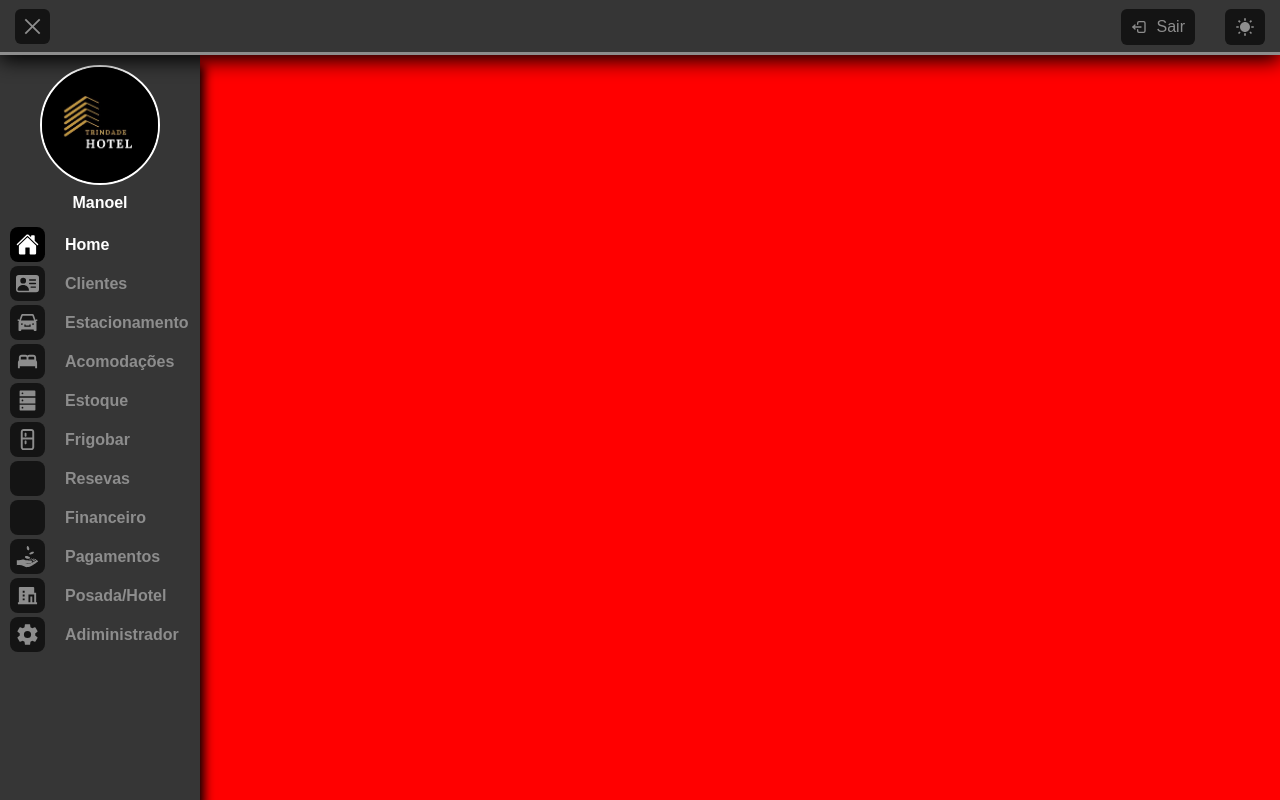
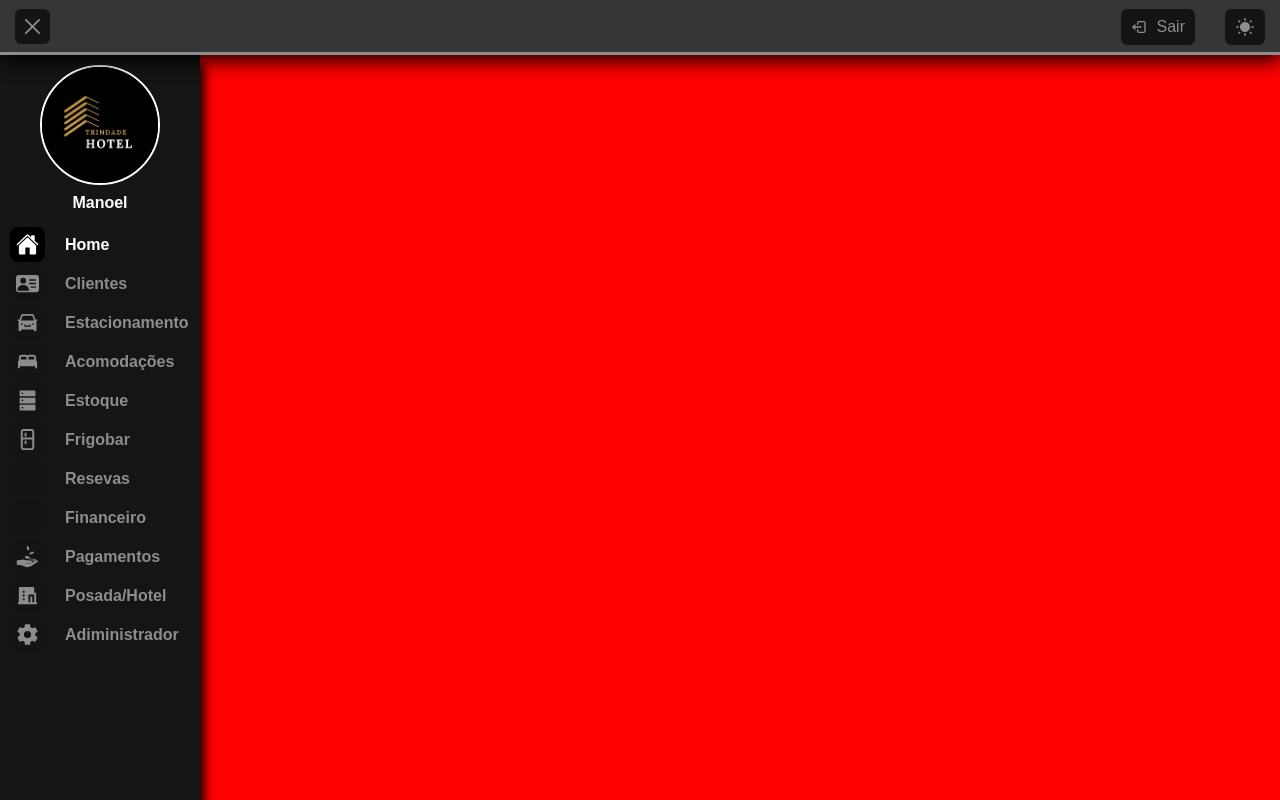
Before and after one commit to ManoelFSS/STAR_HOTEL, a React (Vite) app: page / in a window 1280 px wide. Both pictures are taken after a click on the button "Entrar". Built offline with nearby package versions, Linux system fonts and the light colour scheme; some icons are missing.

Commit message:
ajuste cores

```diff
--- a/src/componentes/menu/Menu.module.css
+++ b/src/componentes/menu/Menu.module.css
@@ -5,7 +5,7 @@
     display: flex;
     flex-direction: column;
     align-items:center;
-    background-color:var( --cor--fundo--);
+    background-color:var( --cor--fundo--naveBar--);
     overflow: hidden;
     transition: all 0.2s;
     position: relative;
@@ -24,6 +24,7 @@
     width: 100%;
     justify-content: center;
     padding: 5px;
+    cursor: pointer;
 }
 
 .nave_Ber label::after {
@@ -31,8 +32,8 @@
     display: none;
     width: 50px;
     position: absolute;
-    background-color: rgba(238, 238, 238, 0.551);
-    color: var(--cor--black_hover--);
+    background-color: var( --cor--sinza--text--icone--);
+    color: var(--cor--white_hover--);
     padding: 5px;
     top: 10px;
     right: 10px;
@@ -43,6 +44,7 @@
 .nave_Ber label:hover::after{
     display: block;
     font-weight: bolder;
+    font-size: 14px;
     border:solid 1px var(--cor--border--)
 }
 
--- a/src/index.css
+++ b/src/index.css
@@ -7,18 +7,21 @@
   --cor--yellow_hover--:#ec972f;
   --cor--fundo--:rgb(54, 54, 54);
   --cor--border--:rgb(141, 141, 141);
+  --cor--fundo--naveBar--:rgb(21, 21, 21);
+  --cor--after--:rgba(0, 0, 0, 0.5);
 
 }
 
 .newCores {
-  --cor--sinza--text--icone--:rgb(109, 161, 194);
+  --cor--sinza--text--icone--:rgb(255, 255, 255);
   --cor--white_hover--:rgb(204, 105, 0);
   --cor--black_backgrou--icone--:rgb(20, 20, 20);
   --cor--black_hover--:rgb(0, 0, 0);
   --cor--black_shadow--:rgb(0, 0, 0);
-  --cor--yellow_hover--:#ec972f;
-  --cor--fundo--:rgb(236, 236, 236);
+  --cor--yellow_hover--:#f0ae5d;
+  --cor--fundo--:rgb(165, 194, 211);
   --cor--border--:rgb(0, 0, 0);
+  --cor--fundo--naveBar--:rgb(80, 111, 131);
 }
 
 
```
